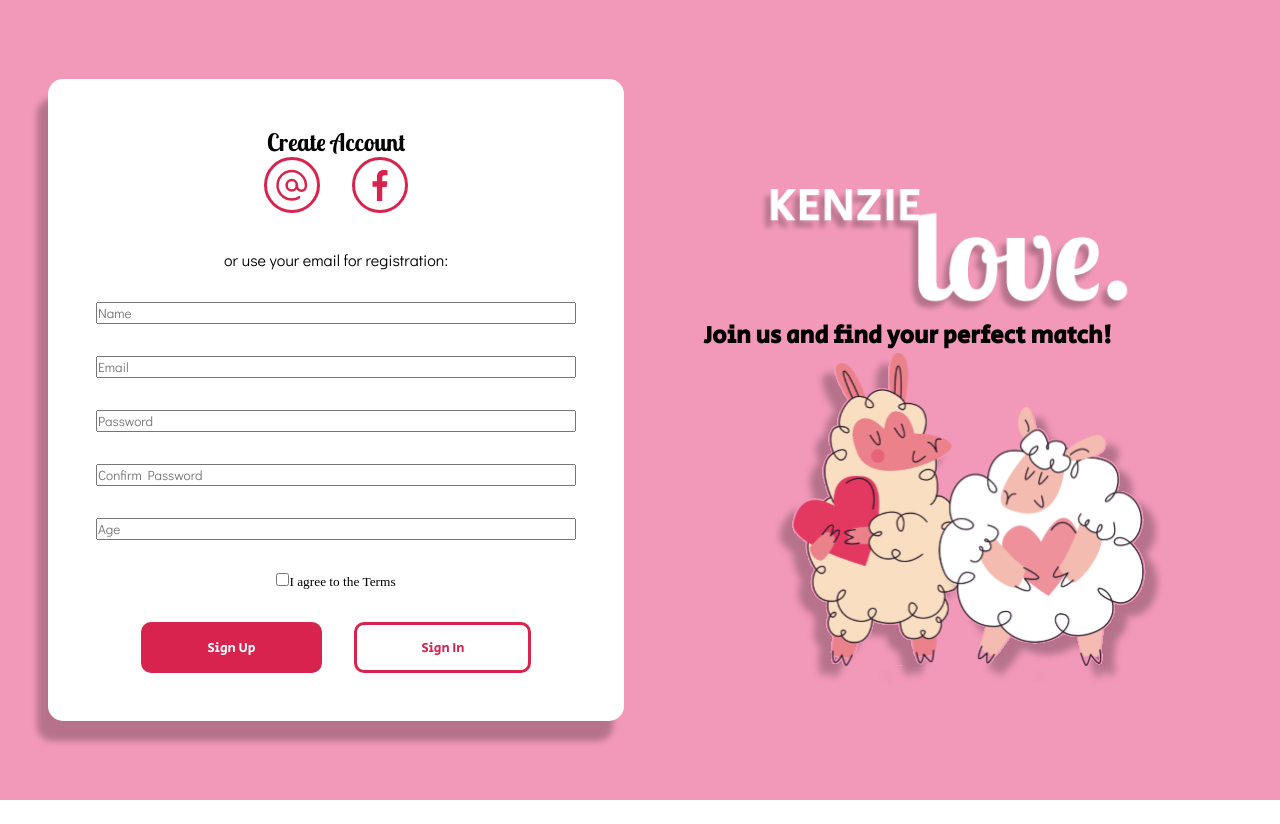
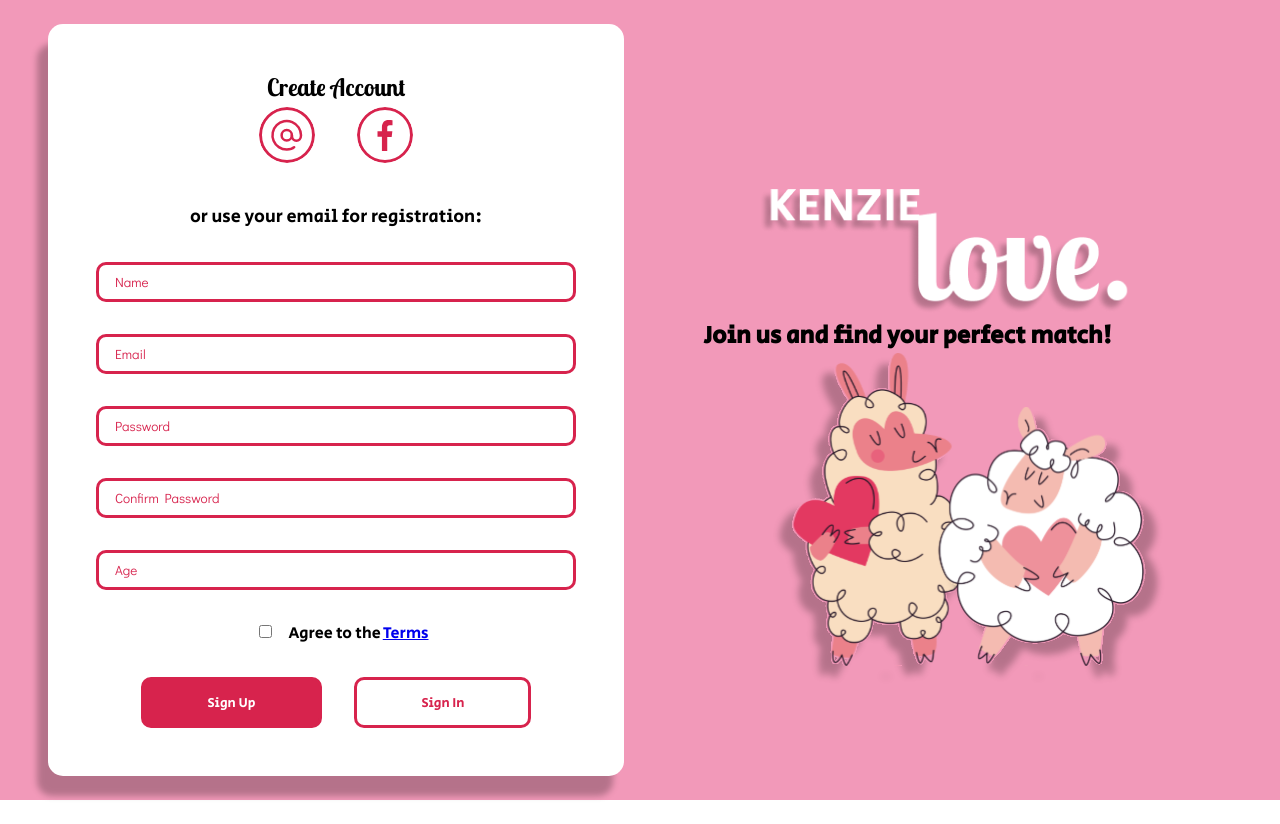
Before and after one commit to httTinder/httTinder-App, a React (Create React App) app in the folder love-kenzie/: page / in a window 1280 px wide. Before the commit the page ends 800 px from the top, so only its background shows below. Built offline with nearby package versions, Linux system fonts and the light colour scheme.

Commit message:
feat: create account + style

```diff
--- a/love-kenzie/src/components/button/style.ts
+++ b/love-kenzie/src/components/button/style.ts
@@ -9,6 +9,8 @@ export const ButtonStyle = styled.button`
 	border-radius: 10px;
 	padding: 0.8rem 4rem;
 	border: 3px solid var(--red);
+
+	transition: ease-in-out 200ms;
 
 	${(props: IButton) => {
 		if (props.selected) {
@@ -30,6 +32,7 @@ export const ButtonStyle = styled.button`
 	}};
 
 	&:hover {
-		filter: drop-shadow (var('--button-hover-shadow'));
+		border: 3px solid transparent;
+		box-shadow: var(--button-hover-shadow);
 	}
 `
--- a/love-kenzie/src/components/input/index.tsx
+++ b/love-kenzie/src/components/input/index.tsx
@@ -1,4 +1,5 @@
 import { InputHTMLAttributes } from 'react'
+import { InputStyle } from './style'
 
 interface InputProps extends InputHTMLAttributes<HTMLInputElement> {
 	label?: string
@@ -8,7 +9,7 @@ export const Input = ({ label, ...rest }: InputProps) => {
 	return (
 		<>
 			{label && <label>{label}</label>}
-			<input {...rest} />
+			<InputStyle {...rest} />
 		</>
 	)
 }
--- /dev/null
+++ b/love-kenzie/src/components/input/style.ts
@@ -0,0 +1,14 @@
+import styled from 'styled-components'
+
+export const InputStyle = styled.input`
+	padding: 0.5rem 1rem;
+
+	border-radius: 10px;
+	border: 3px solid var(--red);
+
+	background-color: var(--white);
+
+	&::-webkit-input-placeholder {
+		color: var(--red);
+	}
+`
--- a/love-kenzie/src/routes/register/index.tsx
+++ b/love-kenzie/src/routes/register/index.tsx
@@ -42,7 +42,9 @@ export const RegisterPage = () => {
 							</a>
 						</div>
 
-						<p>or use your email for registration:</p>
+						<p className='text-orientation'>
+							or use your email for registration:
+						</p>
 
 						<div className='inputs-wrappers'>
 							<Input placeholder='Name' type='text' />
@@ -56,10 +58,13 @@ export const RegisterPage = () => {
 						</div>
 
 						<div>
-							<Input type='checkbox' />
-							<small>
-								I agree to the <a>Terms</a>
-							</small>
+							<label className='terms'>
+								<Input
+									className='terms-checkbox'
+									type='checkbox'
+								/>
+								Agree to the <a href='#'>Terms</a>
+							</label>
 						</div>
 
 						<div className='sign-buttons'>
--- a/love-kenzie/src/routes/register/style.ts
+++ b/love-kenzie/src/routes/register/style.ts
@@ -70,10 +70,31 @@ export const Main = styled.main`
 		display: flex;
 		gap: 2rem;
 	}
+	.socials > a > img {
+		border: 5px solid transparent;
+		border-radius: 100px;
 
+		transition: ease-in-out 200ms;
+	}
+
+	.socials > a > img:hover {
+		box-shadow: var(--button-hover-shadow);
+		cursor: pointer;
+	}
+	.text-orientation {
+		font-weight: 400;
+		font-size: 18px;
+		line-height: 26px;
+		font-family: 'Secular One', sans-serif;
+	}
 	.inputs-wrappers {
 		display: flex;
 		flex-direction: column;
 		width: 100%;
 	}
+	.terms-checkbox {
+		margin: 0 1rem;
+		border-radius: 50px;
+		cursor: pointer;
+	}
 `
--- a/love-kenzie/src/styles/global.ts
+++ b/love-kenzie/src/styles/global.ts
@@ -32,15 +32,22 @@ export default createGlobalStyle`
           font-family: 'Lobster Two', cursive;
      }
 
-     h2, button{
+     h2, button, label{
           font-family: 'Secular One', sans-serif;
      }
+
+
      img{
           max-width: 100%;
           height: auto;
      }
+
      p, li, input{
           font-family: 'Didact Gothic', sans-serif;
+     }
+
+     input::-webkit-input-placeholder{
+          font-weight: 500;
      }
 
      button {
```
